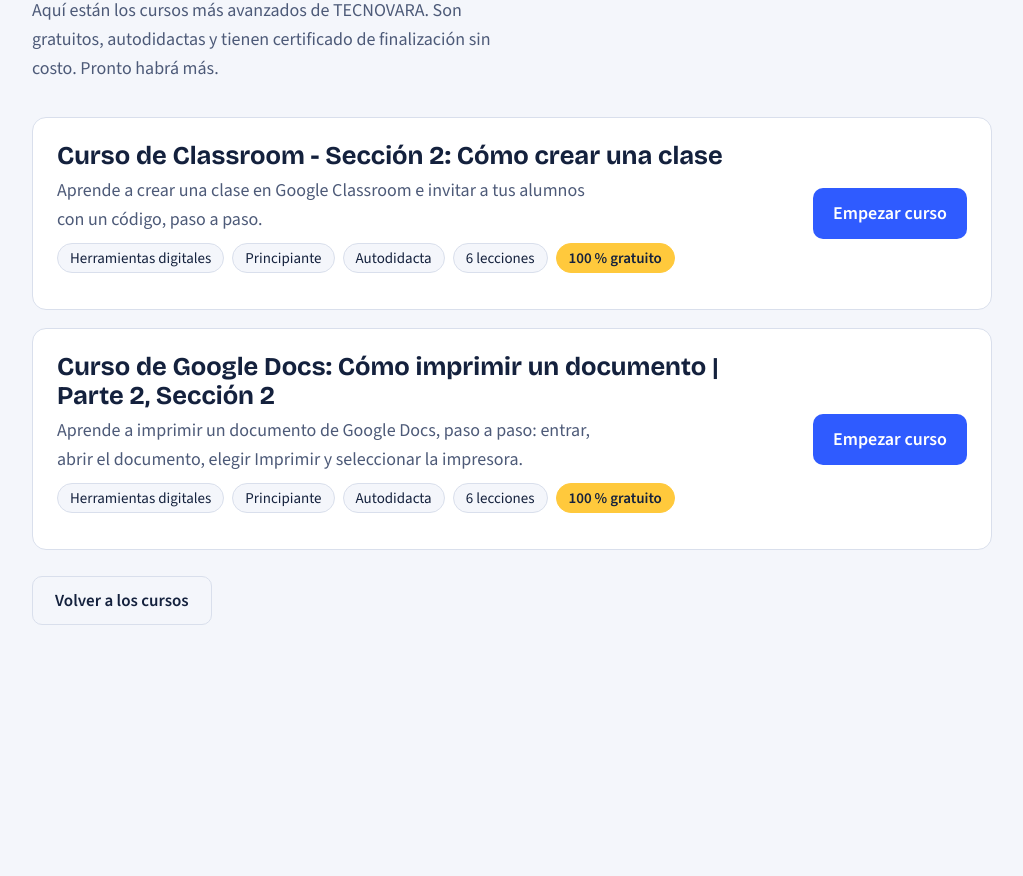
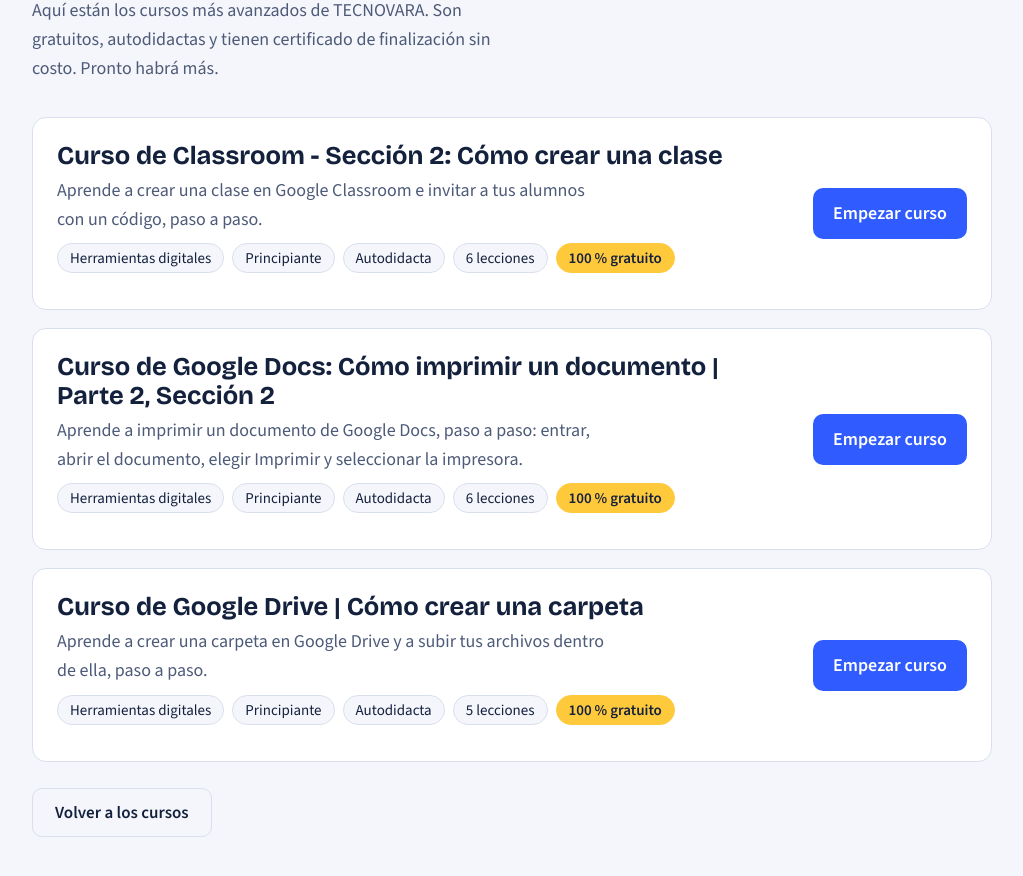
Before and after one commit to crisandres11/tecnovara, a plain HTML site: page cursos/parte2/index.html in a window 1280 px wide. Shown: the part 184-1060 px from the top of the page, without its empty margins (128-1151 px from the left). Before the commit the page ends 869 px from the top, so only its background shows below. Drawn offline with nearby package versions, Linux system fonts and the light colour scheme; no server answers.

Commit message:
Update index.html

```diff
--- a/cursos/parte2/index.html
+++ b/cursos/parte2/index.html
@@ -73,6 +73,18 @@ a.curso:hover{border-color:var(--acc)}
         <span class="go">Empezar curso</span>
       </a>
     </li>
+    <li>
+      <a class="curso" href="/cursodegoogledrive/seccion2/parte1/" data-key="tecnovara-drive" data-total="5">
+        <div>
+          <h2>Curso de Google Drive | Cómo crear una carpeta</h2>
+          <p>Aprende a crear una carpeta en Google Drive y a subir tus archivos dentro de ella, paso a paso.</p>
+          <ul class="tags"><li>Herramientas digitales</li><li>Principiante</li><li>Autodidacta</li><li>5 lecciones</li><li class="free">100 % gratuito</li></ul>
+          <div class="prog" aria-live="polite"></div>
+          <div class="valora" data-rating="google-drive" data-readonly="1"></div>
+        </div>
+        <span class="go">Empezar curso</span>
+      </a>
+    </li>
   </ul>
 
   <a class="btn" href="/cursos/">Volver a los cursos</a>
```
